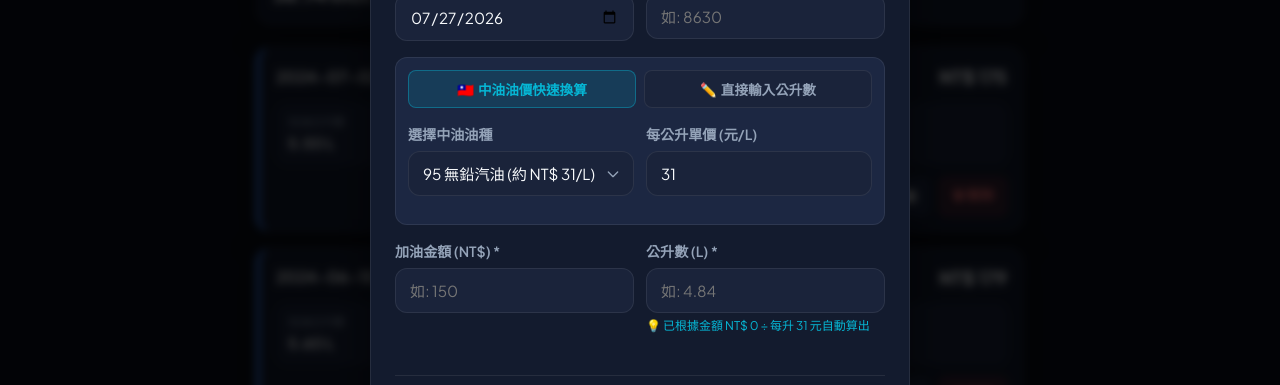
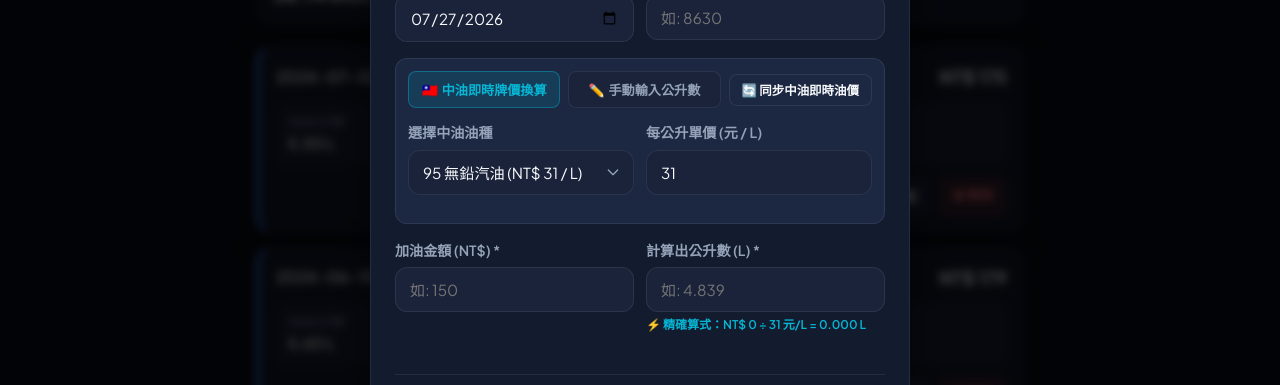
Before and after one commit to Tingyu333/my_bike, a Vue app: page / in a window 1280 px wide. Both pictures are taken after a click on the button "⛽ 新增加油紀錄". Shown: the part 234-619 px from the top of the page. Built offline with nearby package versions, Linux system fonts and the light colour scheme; no server answers.

Commit message:
feat: add exact CPC live official oil price sync and high-precision calculator

```diff
--- a/src/services/api.js
+++ b/src/services/api.js
@@ -61,32 +61,6 @@
     next_date: '',
     note: '更換原廠齒輪油',
     receipt_url: ''
-  },
-  {
-    id: 'm_demo_3',
-    vehicle_id: 'v_demo_1',
-    date: '2024-03-01',
-    mileage: 5000,
-    item: '空氣濾芯',
-    cost: 350,
-    shop: '順達專業機車行',
-    next_mileage: 10000,
-    next_date: '2024-09-01',
-    note: '檢查乾淨程度後更換新品',
-    receipt_url: ''
-  },
-  {
-    id: 'm_demo_4',
-    vehicle_id: 'v_demo_1',
-    date: '2024-01-15',
-    mileage: 3000,
-    item: '火星塞',
-    cost: 250,
-    shop: '原廠服務中心',
-    next_mileage: 13000,
-    next_date: '2025-01-15',
-    note: '釕合金火星塞',
-    receipt_url: ''
   }
 ];
 
@@ -135,7 +109,6 @@
   localStorage.setItem(STORAGE_KEY_CONFIG, JSON.stringify(config));
 }
 
-// LocalStorage helpers for Demo Mode
 function getLocalData(key, fallback) {
   const saved = localStorage.getItem(key);
   if (saved) {
@@ -151,9 +124,6 @@
   localStorage.setItem(key, JSON.stringify(data));
 }
 
-/**
- * Ping GAS Backend to verify Web App URL & Token
- */
 export async function pingBackend(webAppUrl) {
   if (!webAppUrl) throw new Error('Web App URL 未填寫');
   const url = `${webAppUrl}?action=ping`;
@@ -166,17 +136,51 @@
 }
 
 /**
- * Generic API Call handler (Supports GAS Web App & Demo LocalStorage)
+ * 取得中油官方最新牌價 (Fetch Live Official CPC Oil Prices)
  */
+export async function fetchCpcOfficialPrices() {
+  const config = getAppConfig();
+  if (!config.useDemoMode && config.webAppUrl) {
+    try {
+      const url = `${config.webAppUrl}?action=cpcPrices&t=${Date.now()}`;
+      const res = await fetch(url);
+      const json = await res.json();
+      if (json && json.success && json.data) {
+        return json.data;
+      }
+    } catch(e) {
+      console.warn('Failed to fetch CPC prices from GAS backend, using live fallback:', e);
+    }
+  }
+
+  // Live Fallback API
+  try {
+    const res = await fetch('https://gas.goodid.net/api/');
+    const data = await res.json();
+    if (data && data.cpc) {
+      return {
+        '92': Number(data.cpc['92'] || 29.5),
+        '95': Number(data.cpc['95'] || 31.0),
+        '98': Number(data.cpc['98'] || 33.0)
+      };
+    }
+  } catch(e) {}
+
+  // Fallback defaults if offline
+  return {
+    '92': 29.5,
+    '95': 31.0,
+    '98': 33.0
+  };
+}
+
 async function apiRequest(action, sheet, payload = null) {
   const config = getAppConfig();
 
-  // If in Demo mode or no URL specified, fallback to LocalStorage
   if (config.useDemoMode || !config.webAppUrl) {
     return handleDemoRequest(action, sheet, payload);
   }
 
-  // Live Google Apps Script request
   try {
     if (action === 'list') {
       const url = `${config.webAppUrl}?action=list&sheet=${sheet}&t=${Date.now()}`;
@@ -185,7 +189,6 @@
       if (!json.success) throw new Error(json.error || '讀取資料失敗');
       return json.data || [];
     } else {
-      // POST requests for create, update, delete
       const body = {
         action,
         sheet,
@@ -207,9 +210,6 @@
   }
 }
 
-/**
- * Demo Mode LocalStorage implementation
- */
 function handleDemoRequest(action, sheet, payload) {
   let key = STORAGE_KEY_VEHICLES;
   let initialData = INITIAL_DEMO_VEHICLES;
@@ -252,7 +252,6 @@
   return Promise.reject(new Error('Unknown demo action'));
 }
 
-// Higher-level vehicle API
 export const VehiclesAPI = {
   list: () => apiRequest('list', 'Vehicles'),
   create: (item) => apiRequest('create', 'Vehicles', item),
@@ -260,7 +259,6 @@
   delete: (id) => apiRequest('delete', 'Vehicles', { id })
 };
 
-// Higher-level maintenance API
 export const MaintenanceAPI = {
   list: () => apiRequest('list', 'MaintenanceRecords'),
   create: (item) => apiRequest('create', 'MaintenanceRecords', item),
@@ -268,7 +266,6 @@
   delete: (id) => apiRequest('delete', 'MaintenanceRecords', { id })
 };
 
-// Higher-level fuel log API
 export const FuelAPI = {
   list: () => apiRequest('list', 'FuelLogs'),
   create: (item) => apiRequest('create', 'FuelLogs', item),
--- a/src/views/FuelView.vue
+++ b/src/views/FuelView.vue
@@ -49,7 +49,7 @@
             </div>
             <div class="metric">
               <span class="metric-label">每公升單價</span>
-              <span class="metric-val">NT$ {{ (Number(log.cost) / Number(log.liters)).toFixed(1) }}</span>
+              <span class="metric-val">NT$ {{ (Number(log.cost) / Number(log.liters)).toFixed(2) }}</span>
             </div>
           </div>
         </div>
@@ -89,6 +89,7 @@
 
           <!-- Input Mode Switcher (Direct vs CPC Calculator) -->
           <div class="calc-mode-box">
+            <div class="calc-mode-header">
               <div class="calc-mode-tabs">
                 <button
                   type="button"
@@ -96,7 +97,7 @@
                   :class="{ active: inputMode === 'CPC' }"
                   @click="switchInputMode('CPC')"
                 >
-                🇹🇼 中油油價快速換算
+                  🇹🇼 中油即時牌價換算
                 </button>
                 <button
                   type="button"
@@ -104,7 +105,18 @@
                   :class="{ active: inputMode === 'DIRECT' }"
                   @click="switchInputMode('DIRECT')"
                 >
-                ✏️ 直接輸入公升數
+                  ✏️ 手動輸入公升數
+                </button>
+              </div>
+
+              <button
+                v-if="inputMode === 'CPC'"
+                type="button"
+                class="btn btn-sm btn-secondary refresh-btn"
+                :disabled="isFetchingPrices"
+                @click="loadCpcPrices"
+              >
+                {{ isFetchingPrices ? '抓取中...' : '🔄 同步中油即時油價' }}
               </button>
             </div>
 
@@ -114,18 +126,18 @@
                 <div class="form-group">
                   <label class="form-label">選擇中油油種</label>
                   <select v-model="selectedFuelType" class="form-control form-select" @change="onFuelTypeChange">
-                    <option value="95">95 無鉛汽油 (約 NT$ {{ cpcPrices['95'] }}/L)</option>
-                    <option value="92">92 無鉛汽油 (約 NT$ {{ cpcPrices['92'] }}/L)</option>
-                    <option value="98">98 無鉛汽油 (約 NT$ {{ cpcPrices['98'] }}/L)</option>
-                    <option value="CUSTOM">自訂單價...</option>
+                    <option value="95">95 無鉛汽油 (NT$ {{ cpcPrices['95'] }} / L)</option>
+                    <option value="92">92 無鉛汽油 (NT$ {{ cpcPrices['92'] }} / L)</option>
+                    <option value="98">98 無鉛汽油 (NT$ {{ cpcPrices['98'] }} / L)</option>
+                    <option value="CUSTOM">自訂每升單價...</option>
                   </select>
                 </div>
                 <div class="form-group">
-                  <label class="form-label">每公升單價 (元/L)</label>
+                  <label class="form-label">每公升單價 (元 / L)</label>
                   <input
                     v-model.number="unitPrice"
                     type="number"
-                    step="0.1"
+                    step="0.01"
                     min="1"
                     class="form-control"
                     @input="calculateLiters"
@@ -149,18 +161,20 @@
               />
             </div>
             <div class="form-group">
-              <label class="form-label">公升數 (L) *</label>
+              <label class="form-label">計算出公升數 (L) *</label>
               <input
                 v-model.number="form.liters"
                 type="number"
-                step="0.01"
-                min="0.01"
+                step="0.001"
+                min="0.001"
                 class="form-control"
-                placeholder="如: 4.84"
+                placeholder="如: 4.839"
                 required
                 :readonly="inputMode === 'CPC'"
               />
-              <small v-if="inputMode === 'CPC'" class="calc-hint">💡 已根據金額 NT$ {{ form.cost || 0 }} ÷ 每升 {{ unitPrice }} 元自動算出</small>
+              <small v-if="inputMode === 'CPC'" class="calc-hint">
+                ⚡ 精確算式：NT$ {{ form.cost || 0 }} ÷ {{ unitPrice }} 元/L = {{ exactLitersFormula }} L
+              </small>
             </div>
           </div>
 
@@ -178,6 +192,7 @@
 
 <script setup>
 import { ref, computed } from 'vue';
+import { fetchCpcOfficialPrices } from '../services/api.js';
 
 const props = defineProps({
   fuelLogs: {
@@ -195,17 +210,18 @@
 const showModal = ref(false);
 const isEditing = ref(false);
 const isSubmitting = ref(false);
+const isFetchingPrices = ref(false);
 
-const inputMode = ref('CPC'); // 'CPC' or 'DIRECT'
+const inputMode = ref('CPC');
 const selectedFuelType = ref('95');
-const unitPrice = ref(31.0); // 預設中油 95 無鉛參考油價
+const unitPrice = ref(31.0);
 
-// 中油常用預設參考油價
-const cpcPrices = {
+// 中油官方牌價
+const cpcPrices = ref({
   '92': 29.5,
   '95': 31.0,
   '98': 33.0
-};
+});
 
 const form = ref({
   id: '',
@@ -216,6 +232,28 @@
   cost: ''
 });
 
+async function loadCpcPrices() {
+  isFetchingPrices.value = true;
+  try {
+    const livePrices = await fetchCpcOfficialPrices();
+    if (livePrices) {
+      cpcPrices.value = {
+        '92': livePrices['92'] || 29.5,
+        '95': livePrices['95'] || 31.0,
+        '98': livePrices['98'] || 33.0
+      };
+      if (selectedFuelType.value !== 'CUSTOM' && cpcPrices.value[selectedFuelType.value]) {
+        unitPrice.value = cpcPrices.value[selectedFuelType.value];
+      }
+      calculateLiters();
+    }
+  } catch(e) {
+    console.warn('Load CPC prices error:', e);
+  } finally {
+    isFetchingPrices.value = false;
+  }
+}
+
 function switchInputMode(mode) {
   inputMode.value = mode;
   if (mode === 'CPC') {
@@ -224,8 +262,8 @@
 }
 
 function onFuelTypeChange() {
-  if (selectedFuelType.value !== 'CUSTOM' && cpcPrices[selectedFuelType.value]) {
-    unitPrice.value = cpcPrices[selectedFuelType.value];
+  if (selectedFuelType.value !== 'CUSTOM' && cpcPrices.value[selectedFuelType.value]) {
+    unitPrice.value = cpcPrices.value[selectedFuelType.value];
   }
   calculateLiters();
 }
@@ -233,11 +271,19 @@
 function calculateLiters() {
   if (inputMode.value === 'CPC' && form.value.cost > 0 && unitPrice.value > 0) {
     const l = form.value.cost / unitPrice.value;
-    form.value.liters = Number(l.toFixed(2));
+    // 取小數點後 3 位精確值
+    form.value.liters = Number(l.toFixed(3));
   }
 }
 
-// Compute fuel logs filtered by active vehicle, sorted by mileage descending, with km/L calculated
+const exactLitersFormula = computed(() => {
+  if (form.value.cost > 0 && unitPrice.value > 0) {
+    return (form.value.cost / unitPrice.value).toFixed(3);
+  }
+  return '0.000';
+});
+
+// Compute fuel logs filtered by active vehicle
 const computedLogs = computed(() => {
   const list = props.fuelLogs
     .filter(f => f.vehicle_id === props.activeVehicleId)
@@ -262,7 +308,6 @@
   return result.reverse();
 });
 
-// Summary calculations
 const totalLiters = computed(() => {
   return props.fuelLogs
     .filter(f => f.vehicle_id === props.activeVehicleId)
@@ -296,7 +341,7 @@
   isEditing.value = false;
   inputMode.value = 'CPC';
   selectedFuelType.value = '95';
-  unitPrice.value = cpcPrices['95'];
+  unitPrice.value = cpcPrices.value['95'];
   form.value = {
     id: '',
     vehicle_id: props.activeVehicleId,
@@ -306,6 +351,7 @@
     cost: ''
   };
   showModal.value = true;
+  loadCpcPrices(); // Auto fetch live prices when modal opens
 }
 
 function openEditModal(log) {
@@ -451,16 +497,24 @@
   margin-bottom: 16px;
 }
 
+.calc-mode-header {
+  display: flex;
+  justify-content: space-between;
+  align-items: center;
+  margin-bottom: 10px;
+  gap: 8px;
+}
+
 .calc-mode-tabs {
   display: flex;
   gap: 8px;
-  margin-bottom: 12px;
+  flex: 1;
 }
 
 .mode-btn {
   flex: 1;
   padding: 8px;
-  font-size: 0.85rem;
+  font-size: 0.82rem;
   font-weight: 700;
   background: var(--bg-input);
   color: var(--text-muted);
@@ -476,6 +530,11 @@
   border-color: rgba(6, 182, 212, 0.4);
 }
 
+.refresh-btn {
+  white-space: nowrap;
+  font-size: 0.78rem;
+}
+
 .cpc-calc-panel {
   padding-top: 4px;
 }
@@ -485,11 +544,16 @@
   font-size: 0.75rem;
   color: var(--accent-cyan);
   margin-top: 4px;
+  font-weight: 600;
 }
 
 @media (max-width: 500px) {
   .stats-card {
     grid-template-columns: 1fr;
   }
+  .calc-mode-header {
+    flex-direction: column;
+    align-items: stretch;
+  }
 }
 </style>
```
Also changed, not shown: 1 other file (tests, documents, lock files or other folders). Lines whose indentation alone changed are shown as unchanged.
